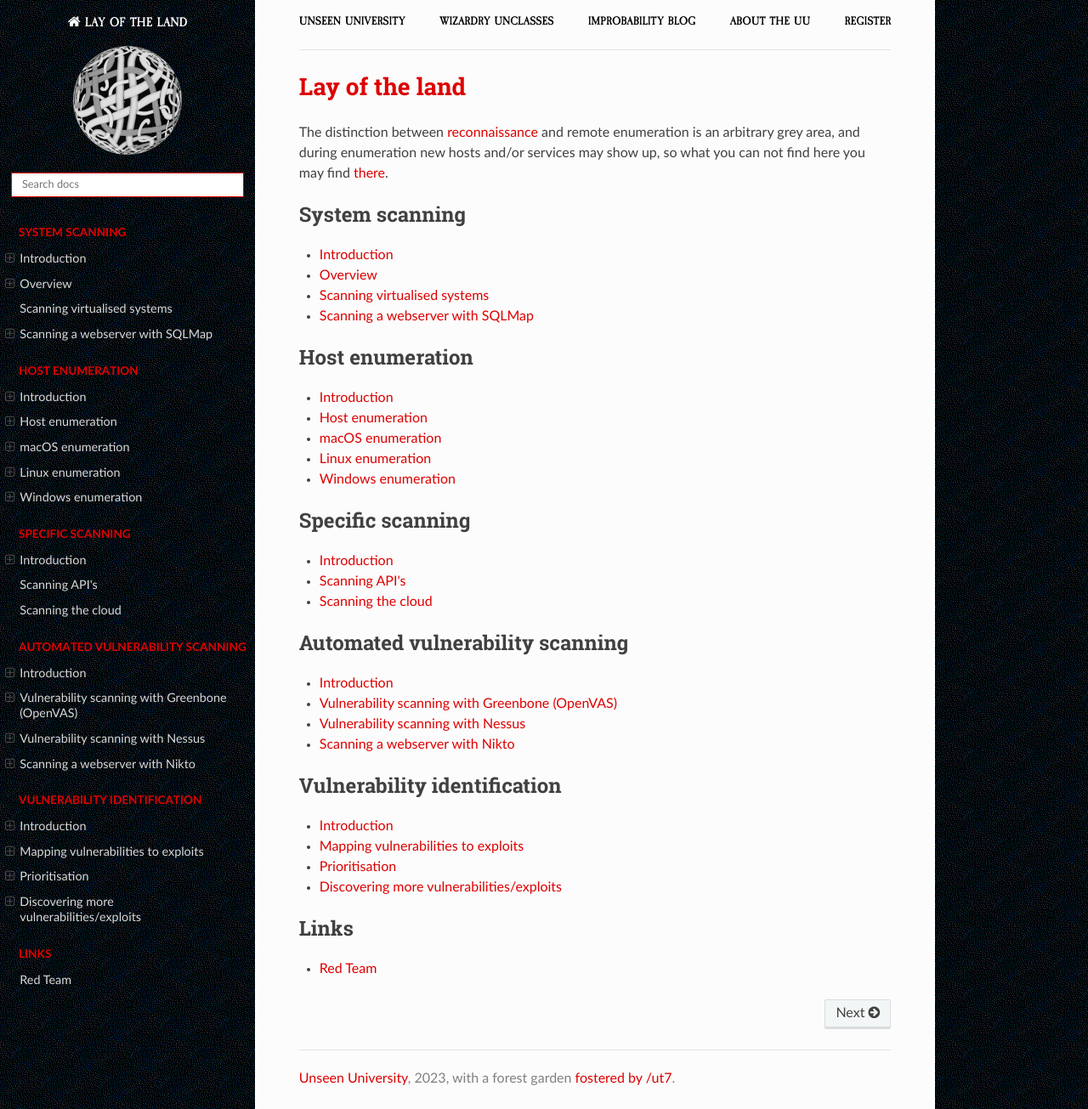
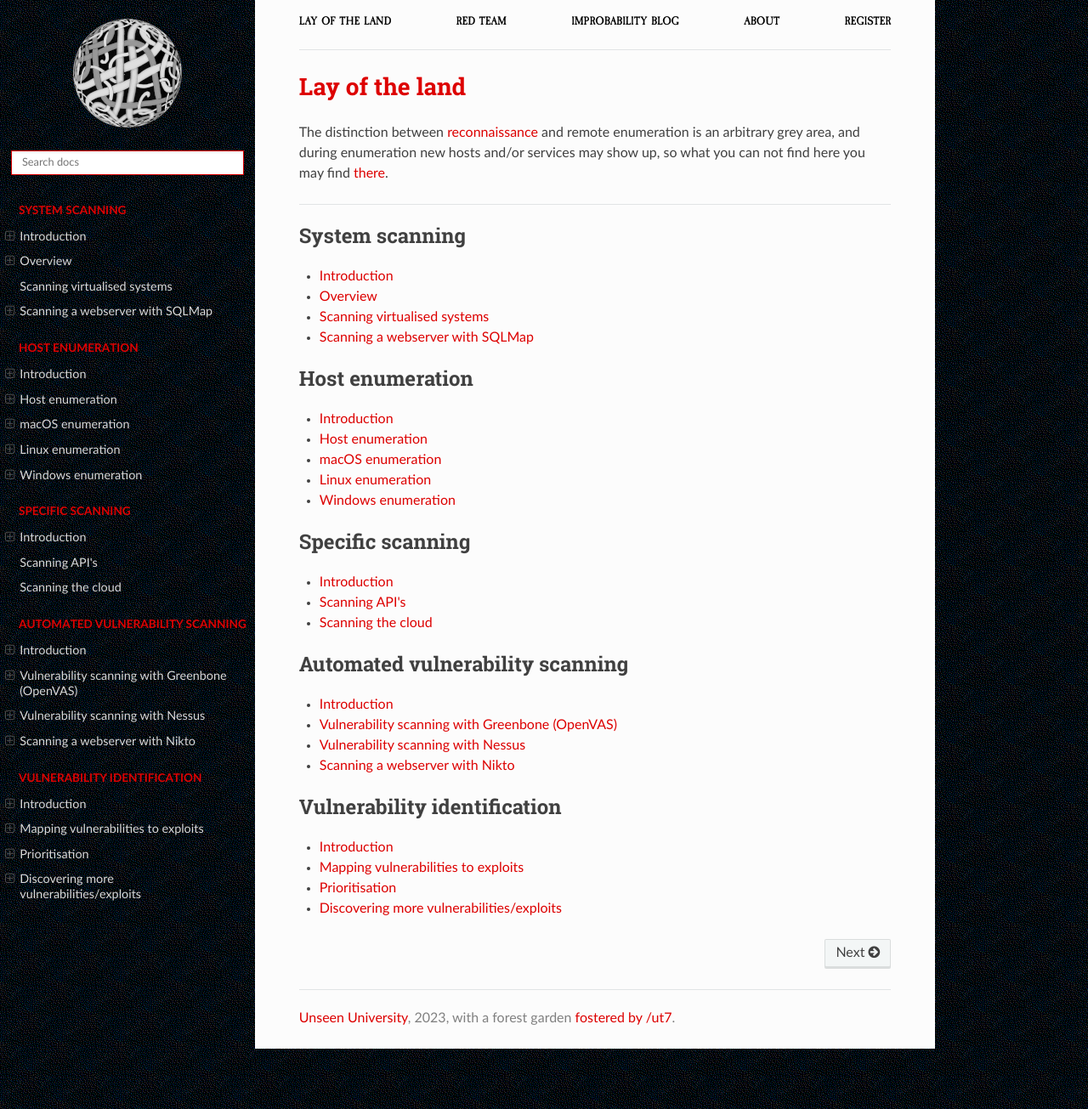
Before and after one commit to tymyrddin/red-enum, a Sphinx documentation site: the page built from source/index.rst, in a window 1280 px wide and 1305 px high. Shown: the whole window at 85% size. Built offline with Sphinx 7.4.7 and the Read the Docs theme 2.0.0, drawn with Linux system fonts in a browser that asks for light colours.

Commit message:
improved navigation

```diff
--- a/source/_templates/breadcrumbs.html
+++ b/source/_templates/breadcrumbs.html
@@ -1,10 +1,10 @@
 <div class="container">
     <topnav>
             <ul>
-                <li class="nav__item"><a href="https://uu.tymyrddin.dev/" class="nav__link">Unseen University</a></li>
-                <li class="nav__item"><a href="https://uu.tymyrddin.dev/" class="nav__link">Wizardry Unclasses</a></li>
+                <li class="nav__item"><a href="https://red.tymyrddin.dev/projects/enum/" class="nav__link">Lay of the land</a></li>
+                <li class="nav__item"><a href="https://red.tymyrddin.dev/" class="nav__link">Red Team</a></li>
                 <li class="nav__item"><a href="https://uu.tymyrddin.dev/blog/" class="nav__link">Improbability Blog</a></li>
-                <li class="nav__item"><a href="https://uu.tymyrddin.dev/about/" class="nav__link">About the UU</a></li>
+                <li class="nav__item"><a href="https://uu.tymyrddin.dev/about/" class="nav__link">About</a></li>
                 <li class="nav__item"><a href="https://uu.tymyrddin.dev/registration/" class="nav__link">Register</a></li>
             </ul>
     </topnav>
--- a/source/conf.py
+++ b/source/conf.py
@@ -45,6 +45,7 @@
     'display_version': True,
     'prev_next_buttons_location': 'bottom',
     'style_external_links': False,
+    'logo_only': True,
     # Toc options
     'collapse_navigation': False,
     'sticky_navigation': False,
--- a/source/index.rst
+++ b/source/index.rst
@@ -4,6 +4,8 @@
 The distinction between `reconnaissance <https://red.tymyrddin.dev/projects/recon/en/latest/>`_ and remote enumeration is an
 arbitrary grey area, and during enumeration new hosts and/or services may show up, so what you can not find
 here you may find `there <https://red.tymyrddin.dev/projects/recon/en/latest/>`_.
+
+----
 
 .. toctree::
    :glob:
@@ -59,8 +61,3 @@
    docs/vulns/mapping.md
    docs/vulns/prioritisation.md
    docs/vulns/more.md
-
-.. toctree::
-   :caption: Links
-
-   Red Team <https://red.tymyrddin.dev/>
```
